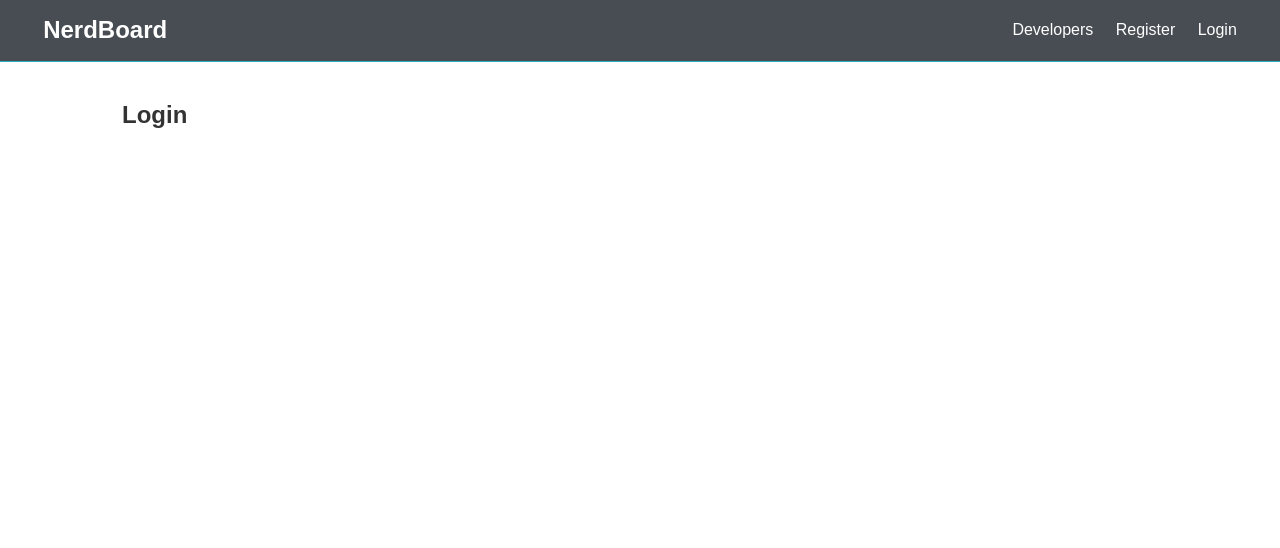
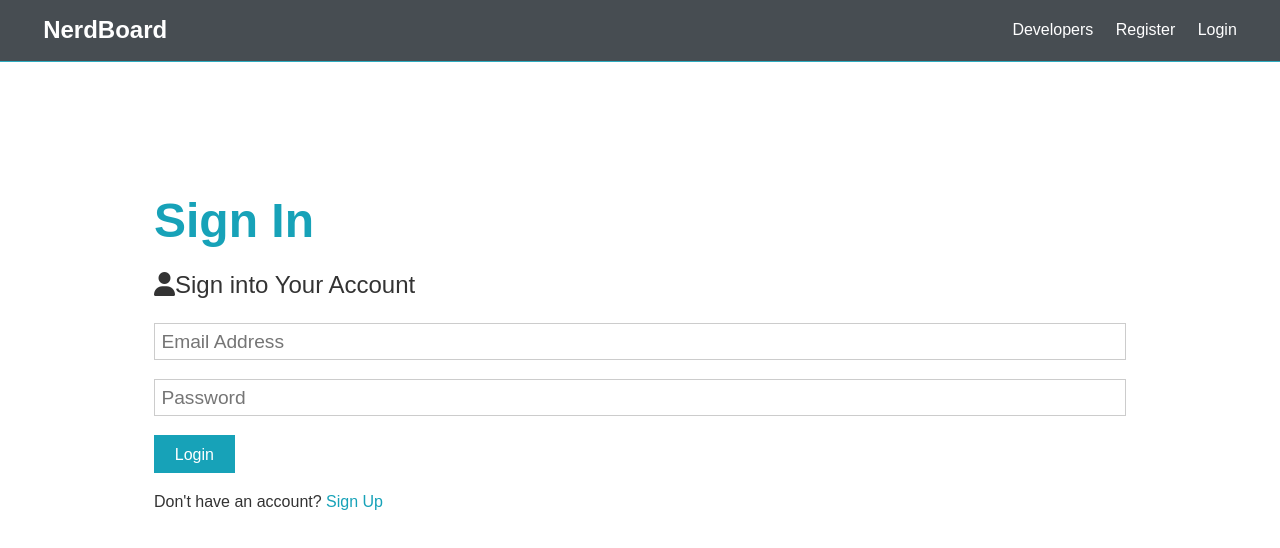
Before and after one commit to milomacphail/NerdBoard_2019Update, a React (Create React App) app in the folder client/: page /login in a window 1280 px wide. Shown: the top 548 px of the page. Built offline with nearby package versions, Linux system fonts and the light colour scheme; some icons are missing; the HTML template or start-up script is replaced by a standard one.

Commit message:
Login page completed

```diff
--- a/client/src/component/auth/Login.js
+++ b/client/src/component/auth/Login.js
@@ -1,10 +1,44 @@
-import React from 'react';
+import React, { Fragment, useState } from 'react';
+import { Link } from 'react-router-dom';
 
 export const Login = () => {
+  const [formData, setFormData] = useState({
+    email: '',
+    password: ''
+  });
+
+  const onChange = e =>
+    setFormData({ ...formData, [e.target.name]: e.target.value });
+
+  const onSubmit = async e => {
+    e.preventDefault();
+    console.log('Sucess');
+  };
+
   return (
-    <div>
-      <h1>Login</h1>
-    </div>
+    <section className="container">
+      <h1 className="large text-primary">Sign In</h1>
+      <p className="lead">
+        <i className="fas fa-user"></i>Sign into Your Account
+      </p>
+      <form className="form" onSubmit={e => onSubmit(e)}>
+        <div className="form-group">
+          <input
+            type="email"
+            placeholder="Email Address"
+            name="email"
+            required
+          />
+        </div>
+        <div className="form-group">
+          <input type="password" placeholder="Password" name="password" />
+        </div>
+        <input type="submit" className="btn btn-primary" value="Login" />
+      </form>
+      <p className="my-1">
+        Don't have an account? <Link to="/register">Sign Up</Link>
+      </p>
+    </section>
   );
 };
 
--- a/client/src/component/auth/Register.js
+++ b/client/src/component/auth/Register.js
@@ -1,4 +1,5 @@
 import React, { Fragment, useState } from 'react';
+import axios from 'axios';
 
 const Register = () => {
   const [formData, setFormData] = useState({
@@ -11,12 +12,12 @@
   const onChange = e =>
     setFormData({ ...formData, [e.target.name]: e.target.value });
 
-  const onSubmit = e => {
+  const onSubmit = async e => {
     e.preventDefault();
     if (password !== password2) {
       console.log("Passwords don't match.");
     } else {
-      console.log(formData);
+      console.log('Success');
     }
   };
 
```
